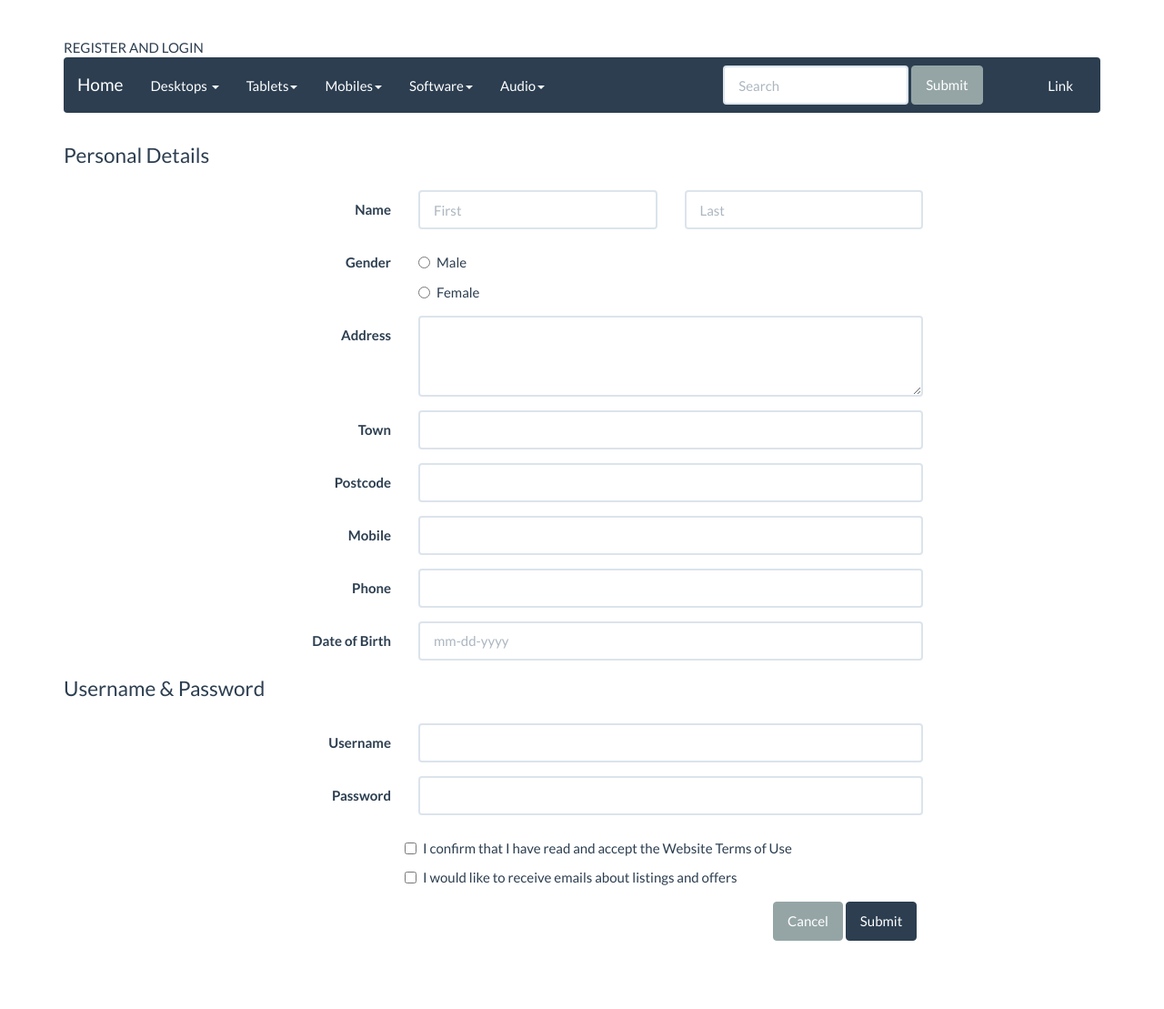
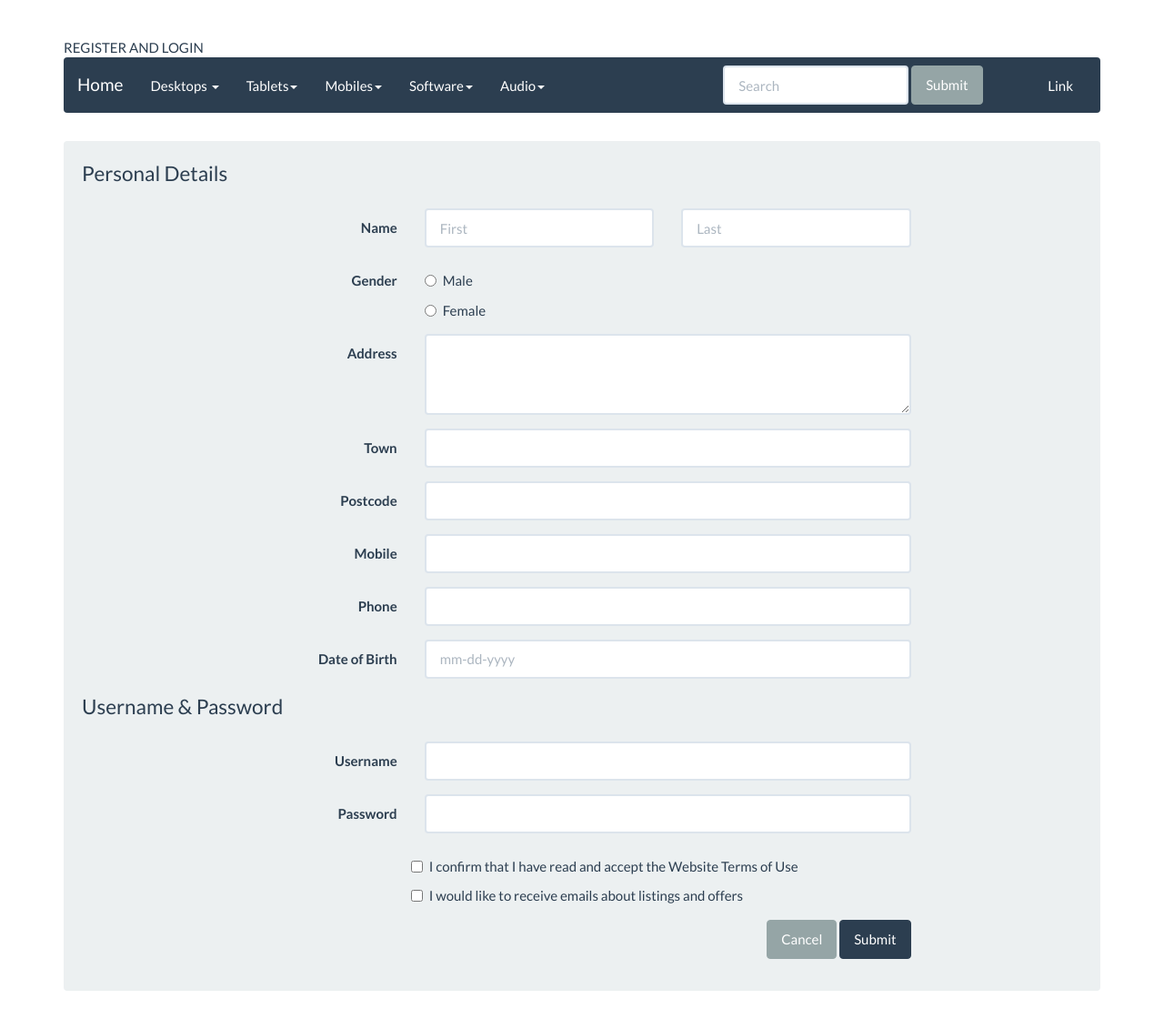
Before and after one commit to bernardzammit/UID-Assignment, a PHP site: page /register.php in a window 1280 px wide; the page is wider, and only the part inside the window is pictured. Shown: that part at 91% size. Before the commit the page ends 1034 px from the top of that part, so only its background shows below. Run offline with PHP 8.4, Linux system fonts and the light colour scheme; some libraries are stand-ins or nearby versions; some web fonts are replaced.

Commit message:
register updated changes
changes discussed in meeting

```diff
--- a/register.php
+++ b/register.php
@@ -27,6 +27,7 @@
 		<div class="container">
 			<div class="row">
 				<div class="col-lg-12" "col-xs-6">
+					<div class="well bs-component">
 						<form class="form-horizontal">
 						  <fieldset>
 						    <legend>Personal Details</legend>
@@ -142,6 +143,7 @@
 						</form>
 					</div>
 				</div>
+			</div>
 
 		</div>
 
```
Lines whose indentation alone changed are shown as unchanged.
